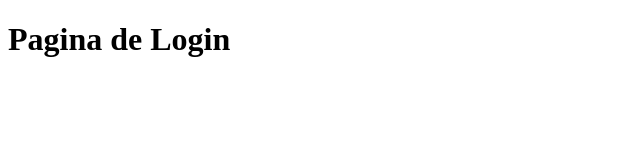
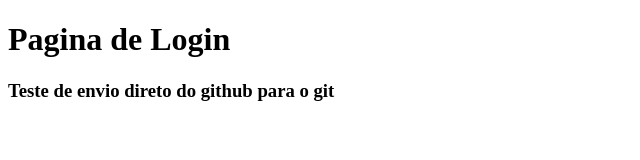
Before and after one commit to FrancineReis/loginPage, a plain HTML site: page index.html in a window 1280 px wide. Shown: the whole page, without its empty margins (0-640 px from the left). Drawn offline with Linux system fonts and the light colour scheme.

Commit message:
update index via github web

```diff
--- a/index.html
+++ b/index.html
@@ -9,6 +9,7 @@
 
 <body>
     <h1>Pagina de Login</h1>
+    <h3> Teste de envio direto do github para o git </h3>
 </body>
 
 </html>
```
